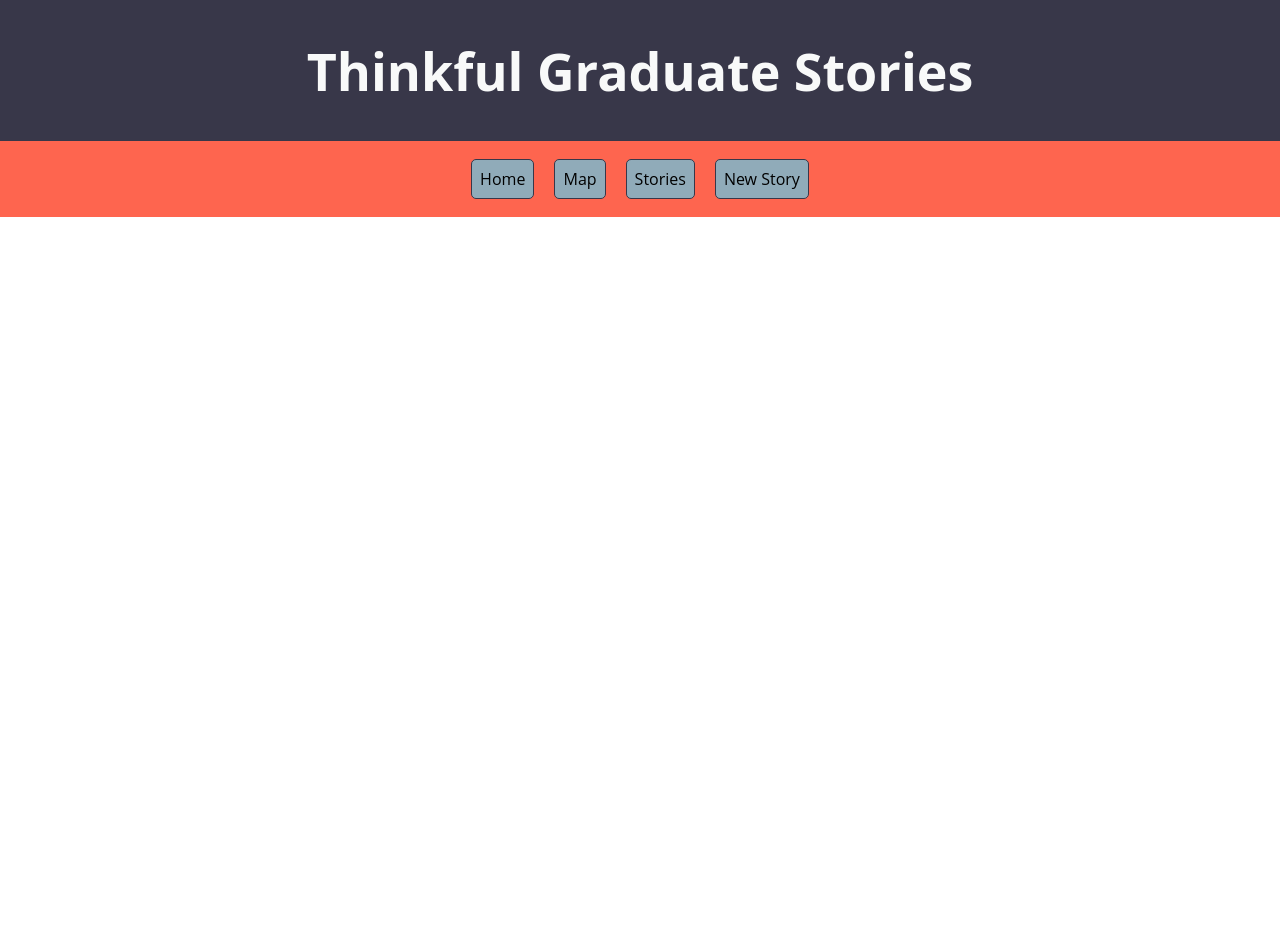
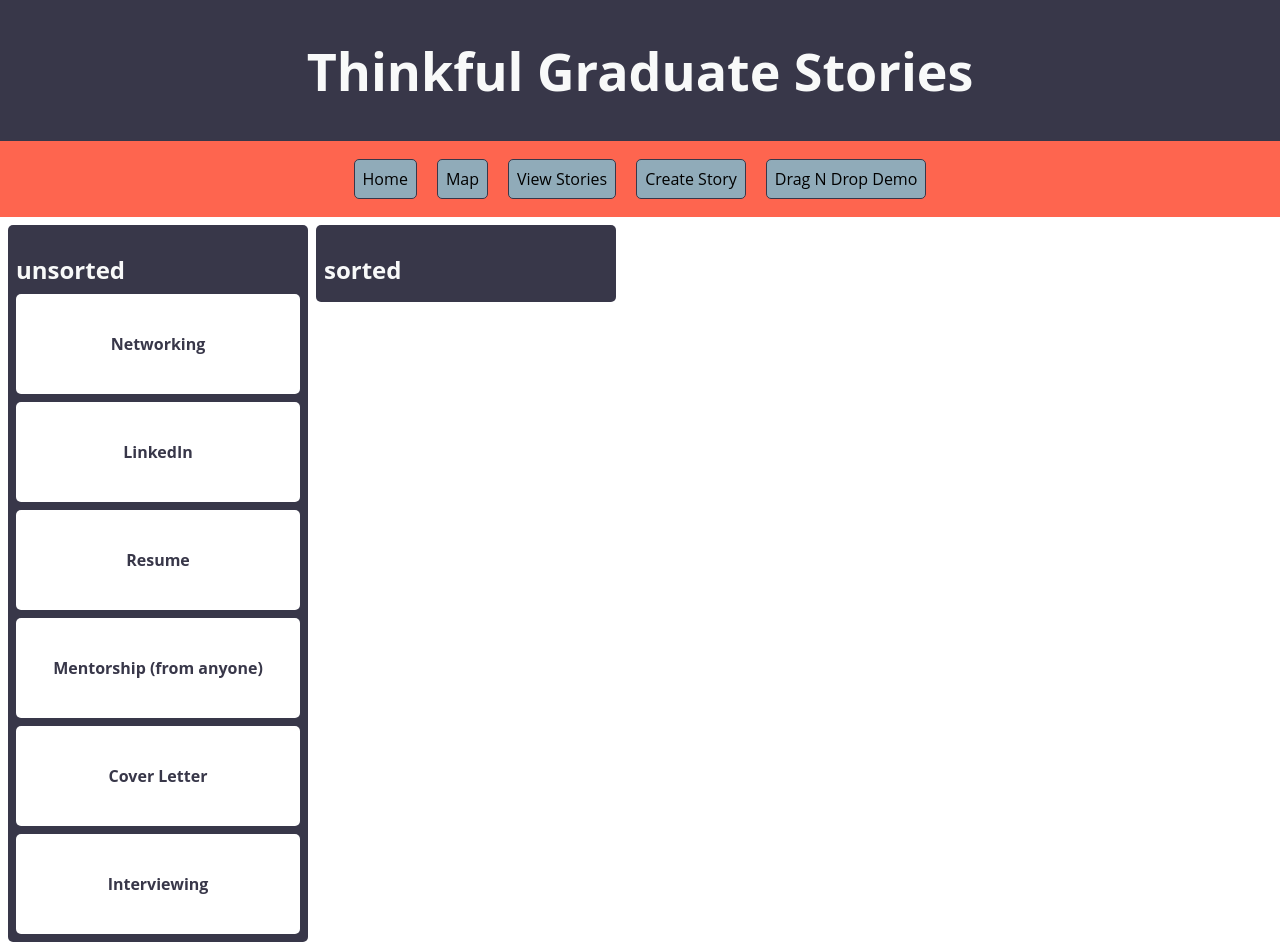
Before and after one commit to llndklzr/thinkful-grad-jobs, a React (Create React App) app in the folder front-end/: page /drag-n-drop in a window 1280 px wide. Before the commit the page ends 800 px from the top, so only its background shows below. Built offline with nearby package versions, Linux system fonts and the light colour scheme; no server answers; what google-maps-react would draw is missing.

Commit message:
dragNDrop demo created

```diff
--- /dev/null
+++ b/front-end/src/components/DragNDrop.js
@@ -0,0 +1,107 @@
+import { useState, useRef } from "react";
+
+function DragNDrop() {
+  const data = [
+    {
+      title: "unsorted",
+      items: [
+        "Networking",
+        "LinkedIn",
+        "Resume",
+        "Mentorship (from anyone)",
+        "Cover Letter",
+        "Interviewing",
+      ],
+    },
+    { title: "sorted", items: [] },
+  ];
+
+  const [list, setList] = useState(data);
+  const [dragging, setDragging] = useState(false);
+
+  const dragItem = useRef();
+  const dragNode = useRef();
+
+  const handleDragStart = (e, params) => {
+    dragItem.current = params;
+    dragNode.current = e.target;
+    dragNode.current.addEventListener("dragend", handleDragEnd);
+    setTimeout(() => {
+      setDragging(true);
+    }, 0);
+  };
+
+  const handleDragEnter = (e, params) => {
+    const currentItem = dragItem.current;
+    if (e.target !== dragNode.current) {
+      setList((oldList) => {
+        // deep copy
+        let newList = JSON.parse(JSON.stringify(oldList));
+        newList[params.groupIndex].items.splice(
+          params.itemIndex,
+          0,
+          newList[currentItem.groupIndex].items.splice(
+            currentItem.itemIndex,
+            1
+          )[0]
+        );
+        dragItem.current = params;
+        return newList;
+      });
+    }
+  };
+
+  const handleDragEnd = () => {
+    setDragging(false);
+    dragNode.current.removeEventListener("dragend", handleDragEnd);
+    dragItem.current = null;
+    dragNode.current = null;
+  };
+
+  const getStyles = (params) => {
+    const currentItem = dragItem.current;
+    if (
+      currentItem.groupIndex === params.groupIndex &&
+      currentItem.itemIndex === params.itemIndex
+    ) {
+      return "current dnd-item";
+    }
+    return "dnd-item";
+  };
+
+  return (
+    <div className="drag-n-drop">
+      {list.map((group, groupIndex) => (
+        <div
+          key={group.title}
+          className="dnd-group"
+          onDragEnter={
+            dragging && !group.items.length
+              ? (e) => handleDragEnter(e, { groupIndex, itemIndex: 0 })
+              : null
+          }
+        >
+          <h2 className="group-title">{group.title}</h2>
+          {group.items.map((item, itemIndex) => (
+            <div
+              draggable
+              onDragStart={(e) => handleDragStart(e, { groupIndex, itemIndex })}
+              onDragEnter={
+                dragging
+                  ? (e) => handleDragEnter(e, { groupIndex, itemIndex })
+                  : null
+              }
+              key={item}
+              className={
+                dragging ? getStyles({ groupIndex, itemIndex }) : "dnd-item"
+              }
+            >
+              {item}
+            </div>
+          ))}
+        </div>
+      ))}
+    </div>
+  );
+}
+export default DragNDrop;
--- a/front-end/src/components/Navbar.js
+++ b/front-end/src/components/Navbar.js
@@ -7,8 +7,9 @@
     <>
       <Link className="navbar nav-btn" to="/">Home</Link>
       <Link className="navbar nav-btn" to="/map">Map</Link>
-      <Link className="navbar nav-btn" to="/stories">Stories</Link>
-      <Link className="navbar nav-btn" to="/new-story">New Story</Link>
+      <Link className="navbar nav-btn" to="/stories">View Stories</Link>
+      <Link className="navbar nav-btn" to="/new-story">Create Story</Link>
+      <Link className="navbar nav-btn" to="/drag-n-drop">Drag N Drop Demo</Link>
     </>
   )
 }
--- a/front-end/src/components/Router.js
+++ b/front-end/src/components/Router.js
@@ -4,6 +4,7 @@
 import "../styles/styles.scss";
 import Stories from "./Stories";
 import StoryForm from "./StoryForm";
+import DragNDrop from "./DragNDrop";
 
 export default function Router(){
   return(
@@ -19,6 +20,9 @@
       <Route path="/new-story">
         <StoryForm />
       </Route>
+      <Route path="/drag-n-drop">
+        <DragNDrop />
+      </Route>
     </Switch>
   )
 }
--- /dev/null
+++ b/front-end/src/styles/elements/_dragNDrop.scss
@@ -0,0 +1,45 @@
+@import "./variables";
+
+.drag-n-drop {
+  padding: 0.5rem;
+  display: grid;
+  gap: 0.5rem;
+  width: 100%;
+  height: 100%;
+  grid-template-columns: repeat(auto-fill, 300px);
+  align-items: start;
+
+  .dnd-group {
+    background-color: $dark-shades;
+    border-radius: 5px;
+    padding: 0.5rem;
+    font-family: $font-sans-serif;
+
+    .dnd-item {
+      display: flex;
+      justify-content: center;
+      align-items: center;
+      min-height: 100px;
+      border-radius: 5px;
+      background-color: white;
+      color: $dark-shades;
+      font-weight: bold;
+    }
+
+    .dnd-item:not(:last-of-type) {
+      margin-bottom: 0.5rem;
+    }
+
+    .current {
+      background-color: $dark-accent;
+    }
+  }
+
+  .group-title {
+    text-align: left;
+    margin-bottom: 0.5rem;
+    font-size: 1.5rem;
+    color: $light-shades;
+  }
+
+}
--- a/front-end/src/styles/styles.scss
+++ b/front-end/src/styles/styles.scss
@@ -8,7 +8,7 @@
 @import"./elements/cards";
 @import"./elements/variables";
 @import"./elements/storyForm";
-
+@import"./elements/dragNDrop";
 
 .App {
   text-align: center;
```
